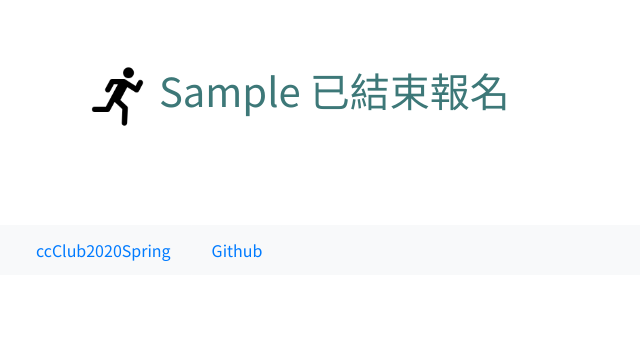
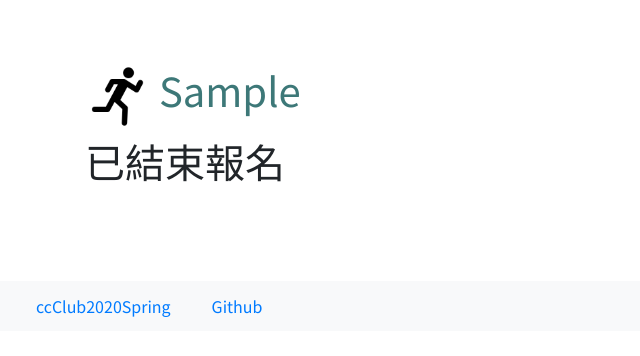
Before and after one commit to Viggochang/line-chatbot, a Flask app: template templates/group_closed.html in a window 1280 px wide. Shown: the part 56-412 px from the top of the page, without its empty margins (0-640 px from the left). Run offline with Flask 2, Linux system fonts and the light colour scheme; the template is opened without the code that fills it: most values are stand-ins (such as "Sample title", 1, 10 or a date in 2020); a database or web service that is not in the repository returns one stand-in record (values such as "Sample title"); parts of the project's set-up code (start-up, migrations or seed data) failed here and were passed over; some libraries are stand-ins or nearby versions.

Commit message:
close group

```diff
--- a/templates/group_closed.html
+++ b/templates/group_closed.html
@@ -7,7 +7,8 @@
   <div class="container" style="margin: 4em auto">
 
     <div class="row-title">
-      <h1 style="color:#3D7878"><img src="static/img/group.png" width="65" height="65"> {{html_data}} 已結束報名</h1>
+      <h1 style="color:#3D7878"><img src="static/img/group.png" width="65" height="65"> {{html_data}}</h1>
+      <h1>已結束報名</h1>
     </div>
     <div></br></div>
 
--- a/templates/my_registration_detail.html
+++ b/templates/my_registration_detail.html
@@ -66,7 +66,7 @@
                   <form action="/r_cancel" method="post">
                     <input name="registration_no" type="hidden" value="{{attendee[0]}}">
                     <input name="activity_no" type="hidden" value="{{attendee[1]}}">
-                    <div class="col"><input type="submit" value="取消報名" style="width:80px; height:25px; background-color:#dfefff; border:none; font-size:16px"></div>
+                    <button type="submit" class="btn btn-primary" style="background-color:#81C0C0; border:0px">取消報名</button>
                   </form>
                 </div>
                 <span></br></span>
```
